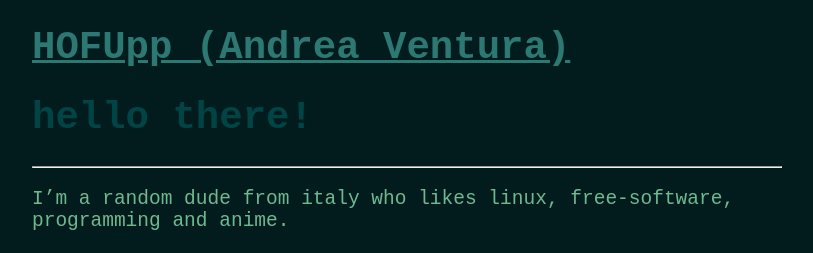
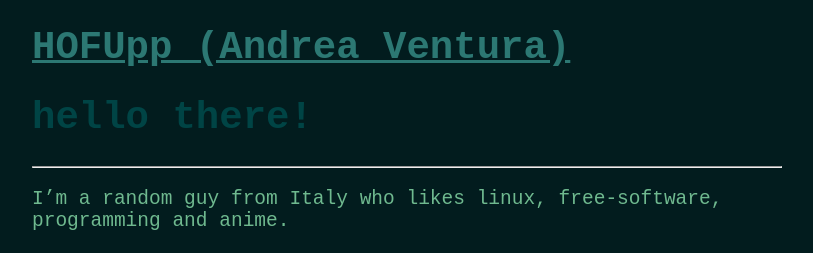
Before and after one commit to HOFUpp/HOFUpp.github.io, a plain HTML site: page index.html in a window 1280 px wide. Shown: the top 253 px of the page, without its empty margins (233-1046 px from the left). Drawn offline with Linux system fonts and the light colour scheme.

Commit message:
Update index.html

```diff
--- a/index.html
+++ b/index.html
@@ -35,7 +35,7 @@
     <main>
       <h1 id="hello-there">hello there!</h1>
       <hr>
-      <p>I’m a random dude from italy who likes linux, free-software, programming and anime.</p>
+      <p>I’m a random guy from Italy who likes linux, free-software, programming and anime.</p>
       <article>
         <h2 id="articles">articles</h2>
         <hr>
```
